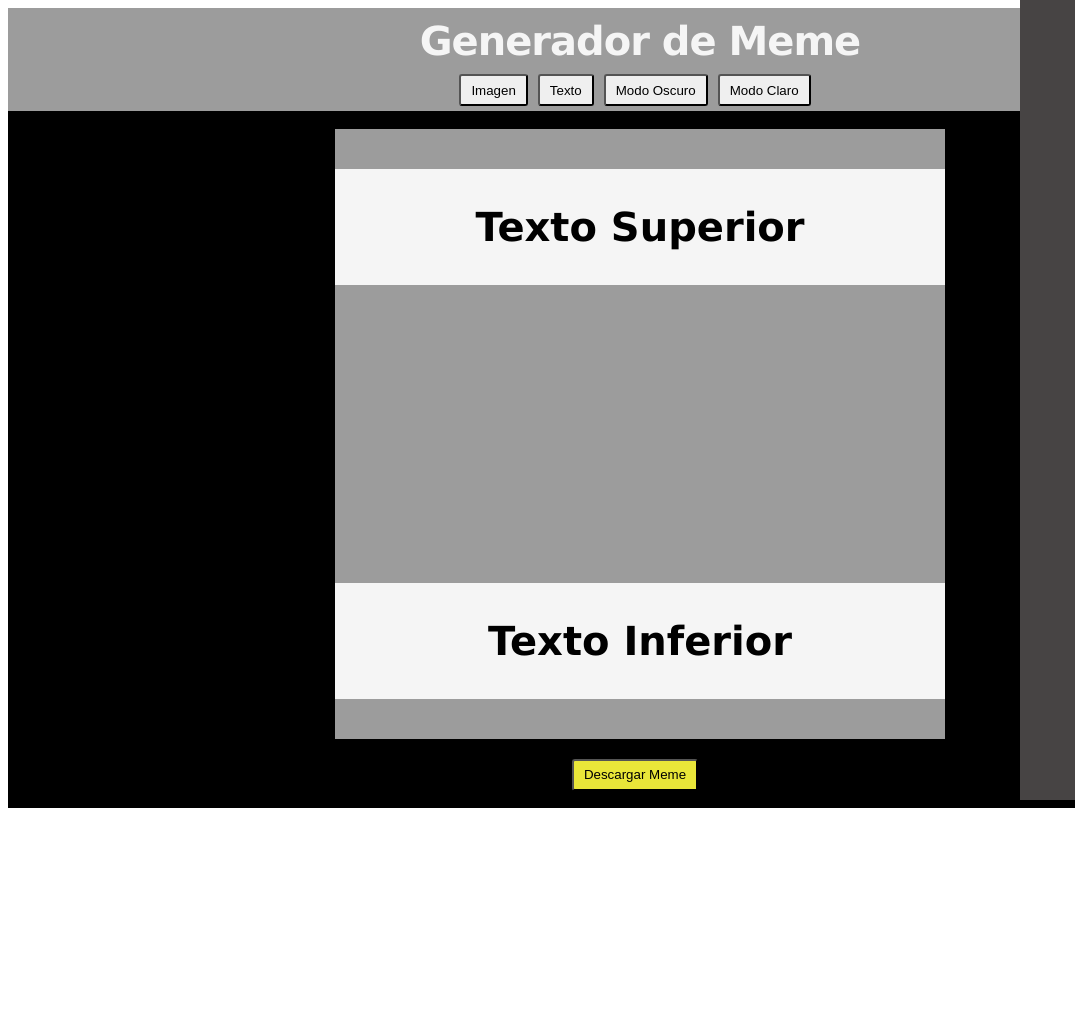
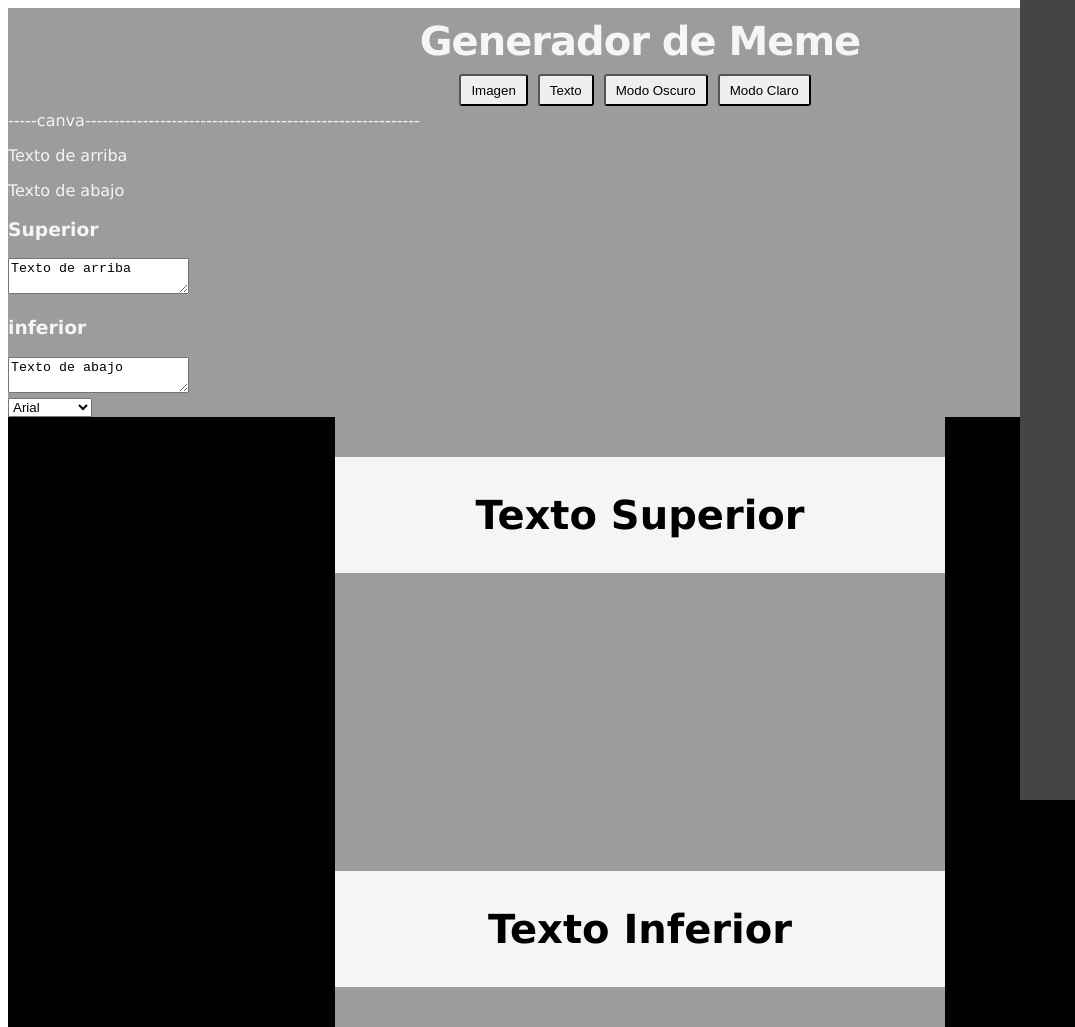
Before and after one commit to beel-ani/generadorMemeAda, a plain HTML site: page index.html in a window 1280 px wide. Shown: the top 1027 px of the page, without its empty margins (0-1075 px from the left). Before the commit the page ends 816 px from the top, so only its background shows below. Drawn offline with Linux system fonts and the light colour scheme.

Commit message:
Update index.html

```diff
--- a/index.html
+++ b/index.html
@@ -20,6 +20,27 @@
         <button class="btn" id="boton-modo-ocsuro"> Modo Oscuro </button>
         <button class="btn" id="boton-modo-claro"> Modo Claro </button>
     </div>
+    -----canva----------------------------------------------------------
+ <body>
+        <section>
+            <div id="canva">
+            <p id="top-text">Texto de arriba</p>
+            <p id="bottom-text">Texto de abajo</p>
+            </div>
+
+        </section>
+        <div>
+            <h3>Superior</h3>
+            <textarea id="top-text-input">Texto de arriba</textarea>
+        </div>
+        <div>
+            <h3>inferior</h3>
+            <textarea id="bottom-text-input">Texto de abajo</textarea>
+        </div>
+    <select id="text-font-select">
+        <option value="arial">Arial</option>
+        <option value="arial black">Arial black</option>
+    </select>
 </header>
 
 <!--EDITOR GENERAL DEL MEME QUE COMUNICA LA IMAGEN CON EL FORM-->
@@ -50,6 +71,7 @@
 
         <!--💠FORMULARIO PARA EL TEXTO💠--(FALTA DE HACER)-->
 
+
         <section class="form-texto ocultar" id="form-texto">
 
         </section>
```
